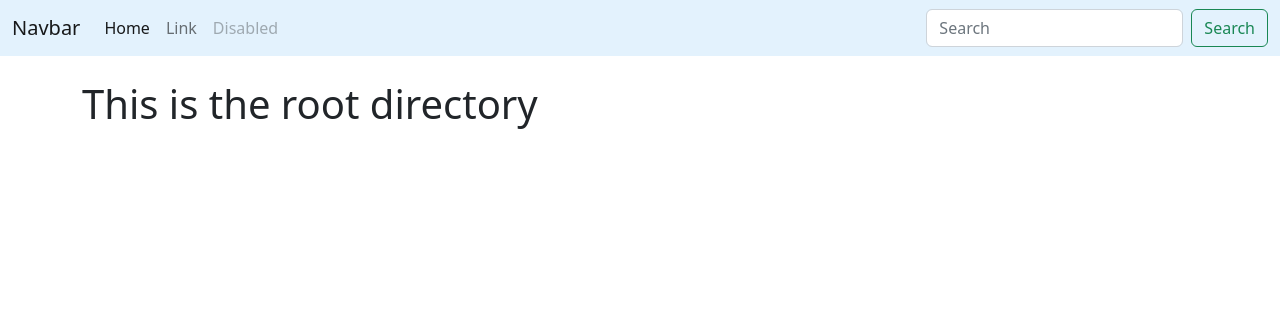
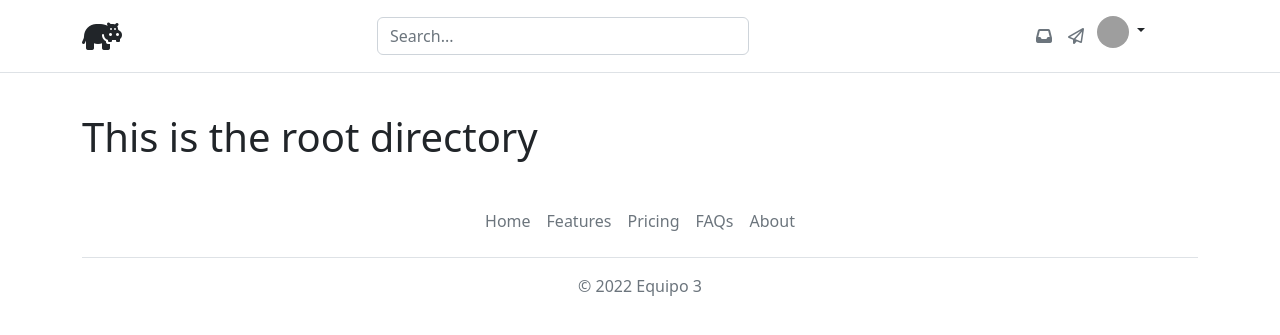
Before and after one commit to GabrielB1606/ATI-I-2022--Equipo-3, a Flask app: page / in a window 1280 px wide. Shown: the top 335 px of the page. Run offline with Flask 2, Linux system fonts and the light colour scheme; some libraries are stand-ins or nearby versions; grey boxes are pictures that could not be loaded.

Commit message:
navbar and footer

```diff
--- a/templates/base.html
+++ b/templates/base.html
@@ -4,7 +4,10 @@
     <meta charset="utf-8">
     <meta name="viewport" content="width=device-width, initial-scale=1">
     <title>Bootstrap demo</title>
+    <!--bootstrap link-->
     <link href="https://cdn.jsdelivr.net/npm/bootstrap@5.2.2/dist/css/bootstrap.min.css" rel="stylesheet" integrity="sha384-Zenh87qX5JnK2Jl0vWa8Ck2rdkQ2Bzep5IDxbcnCeuOxjzrPF/et3URy9Bv1WTRi" crossorigin="anonymous">
+    <!--fontawesome link-->
+    <script src="https://kit.fontawesome.com/9eb97bc41f.js" crossorigin="anonymous"></script>
   </head>
   <body>
 
@@ -17,6 +20,8 @@
         {% endblock %}
     </div>
 
+    {% include 'footer.html' %}
+
     <script src="https://cdn.jsdelivr.net/npm/bootstrap@5.2.2/dist/js/bootstrap.bundle.min.js" integrity="sha384-OERcA2EqjJCMA+/3y+gxIOqMEjwtxJY7qPCqsdltbNJuaOe923+mo//f6V8Qbsw3" crossorigin="anonymous"></script>
   </body>
 </html>
--- /dev/null
+++ b/templates/footer.html
@@ -0,0 +1,12 @@
+<div class="container">
+    <footer class="py-3 my-4">
+        <ul class="nav justify-content-center border-bottom pb-3 mb-3">
+            <li class="nav-item"><a href="#" class="nav-link px-2 text-muted">Home</a></li>
+            <li class="nav-item"><a href="#" class="nav-link px-2 text-muted">Features</a></li>
+            <li class="nav-item"><a href="#" class="nav-link px-2 text-muted">Pricing</a></li>
+            <li class="nav-item"><a href="#" class="nav-link px-2 text-muted">FAQs</a></li>
+            <li class="nav-item"><a href="#" class="nav-link px-2 text-muted">About</a></li>
+        </ul>
+        <p class="text-center text-muted">© 2022 Equipo 3</p>
+    </footer>
+</div>
--- a/templates/navbar.html
+++ b/templates/navbar.html
@@ -1,25 +1,51 @@
-<nav class="navbar navbar-expand-lg" style="background-color: #e3f2fd;">
-  <div class="container-fluid">
-    <a class="navbar-brand" href="{{url_for('index')}}">Navbar</a>
-    <button class="navbar-toggler" type="button" data-bs-toggle="collapse" data-bs-target="#navbarTogglerDemo02" aria-controls="navbarTogglerDemo02" aria-expanded="false" aria-label="Toggle navigation">
-      <span class="navbar-toggler-icon"></span>
-    </button>
-    <div class="collapse navbar-collapse" id="navbarTogglerDemo02">
-      <ul class="navbar-nav me-auto mb-2 mb-lg-0">
-        <li class="nav-item">
-          <a class="nav-link active" aria-current="page" href="#">Home</a>
-        </li>
-        <li class="nav-item">
-          <a class="nav-link" href="#">Link</a>
-        </li>
-        <li class="nav-item">
-          <a class="nav-link disabled">Disabled</a>
-        </li>
-      </ul>
-      <form class="d-flex" role="search">
-        <input class="form-control me-2" type="search" placeholder="Search" aria-label="Search">
-        <button class="btn btn-outline-success" type="submit">Search</button>
-      </form>
+<header class="p-3 mb-3 border-bottom">
+    <div class="container">
+        <div class="d-flex flex-wrap align-items-center justify-content-center justify-content-lg-start">
+
+            <!-- logo -->
+            <a href="{{url_for('index')}}" class="d-flex me-lg-3 col-lg-3 align-items-center mb-2 mb-lg-0 text-dark text-decoration-none">
+                <i class="fa-solid fa-hippo fa-2xl"></i>
+            </a>
+
+            <!-- search bar -->
+            <form class="col-12 col-lg-4 me-lg-4 mb-3 mb-lg-0" role="search">
+                <input type="search" class="form-control" placeholder="Search..." aria-label="Search">
+            </form>
+
+            <!-- icons -->
+            <ul class="nav col-12 col-lg-4 me-lg-4 mb-2 justify-content-end mb-md-0 mr-0 pr-0">
+                <li>
+                    <a href="#" class="nav-link px-2 link-secondary">
+                    <i class="fa-solid fa-inbox"></i>
+                    </a>
+                </li>
+                <li>
+                    <a href="#" class="nav-link px-2 link-secondary">
+                        <i class="fa-regular fa-paper-plane"></i>
+                    </a>
+                </li>
+                <li>
+                    <div class="dropdown text-end" style="margin-left: 0.3rem;">
+                        <a href="#" class="d-block link-dark text-decoration-none dropdown-toggle" data-bs-toggle="dropdown"
+                        aria-expanded="false">
+                            <img src="https://github.com/mdo.png" alt="mdo" class="rounded-circle" width="32" height="32">
+                        </a>
+                        <ul class="dropdown-menu text-small">
+                            <li><a class="dropdown-item" href="#">New project...</a></li>
+                            <li><a class="dropdown-item" href="#">Settings</a></li>
+                            <li><a class="dropdown-item" href="#">Profile</a></li>
+                            <li>
+                                <hr class="dropdown-divider">
+                            </li>
+                            <li><a class="dropdown-item" href="#">Sign out</a></li>
+                        </ul>
+                    </div>
+                </li>
+                <!--<li><a href="#" class="nav-link px-2 link-dark"> <i class="fa-regular fa-paper-plane"></i> </a></li>-->
+                <!--    <li><a href="#" class="nav-link px-2 link-dark">Customers</a></li>-->
+                <!--    <li><a href="#" class="nav-link px-2 link-dark">Products</a></li>-->
+            </ul>
+
+        </div>
     </div>
-  </div>
-</nav>
+</header>
```
